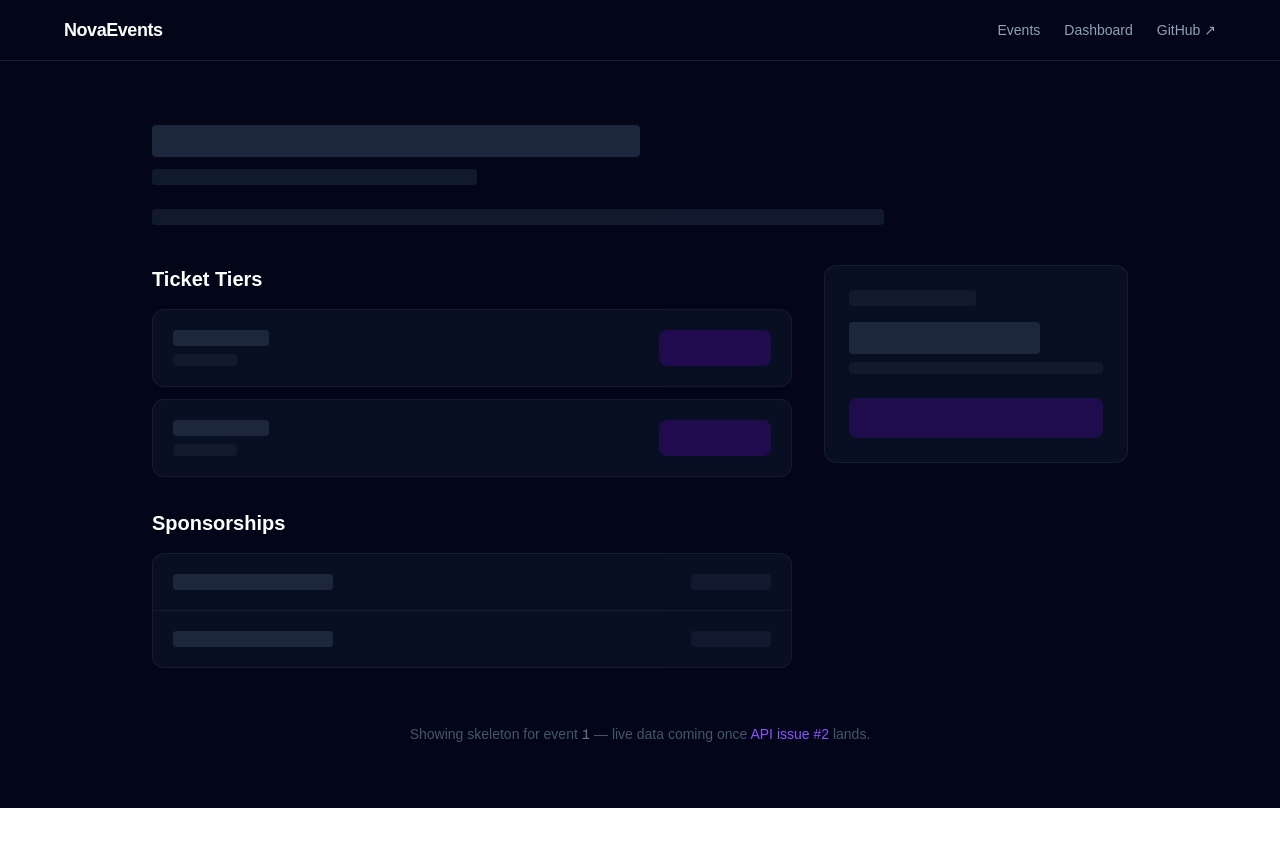
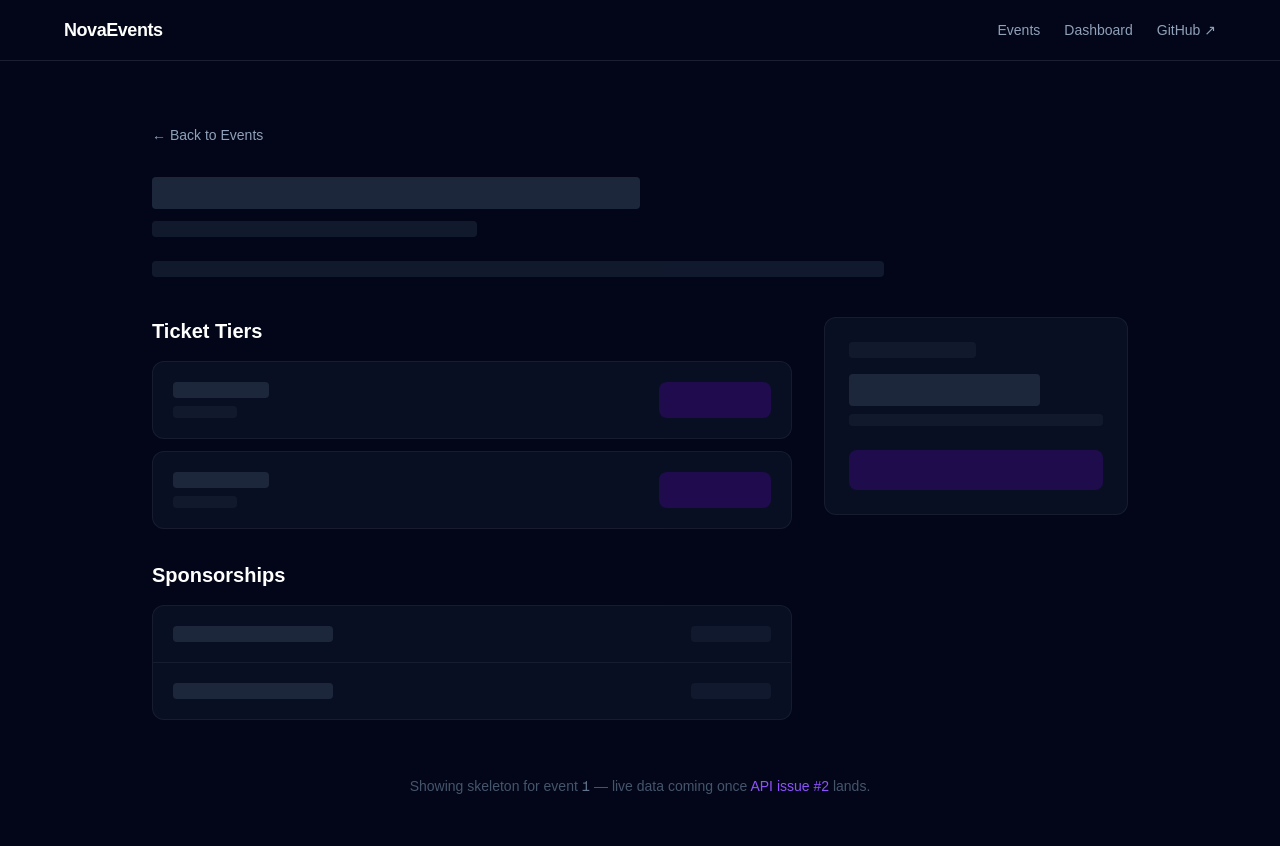
Before and after one commit to inowo-labs/NovaEvents-app, a Next.js app: page /events/1 in a window 1280 px wide. Shown: the top 846 px of the page. Before the commit the page ends 808 px from the top, so only its background shows below. Built offline with nearby package versions, Linux system fonts and the light colour scheme.

Commit message:
feat: add BackButton component and use it on event detail page

```diff
--- /dev/null
+++ b/app/components/BackButton.tsx
@@ -0,0 +1,15 @@
+"use client";
+
+import { useRouter } from "next/navigation";
+
+export default function BackButton({ label = "Back" }: { label?: string }) {
+  const router = useRouter();
+  return (
+    <button
+      onClick={() => router.back()}
+      className="text-sm text-slate-400 hover:text-white transition-colors flex items-center gap-1 mb-8"
+    >
+      ← {label}
+    </button>
+  );
+}
--- a/app/events/[id]/page.tsx
+++ b/app/events/[id]/page.tsx
@@ -1,4 +1,5 @@
 import Nav from "../../components/Nav";
+import BackButton from "../../components/BackButton";
 
 interface Props {
   params: Promise<{ id: string }>;
@@ -12,6 +13,8 @@ export default async function EventDetailPage({ params }: Props) {
       <Nav />
 
       <div className="max-w-5xl mx-auto px-6 py-16">
+        <BackButton label="Back to Events" />
+
         {/* Event header skeleton */}
         <div className="mb-10 animate-pulse">
           <div className="h-8 bg-slate-700 rounded w-1/2 mb-3" />
```
